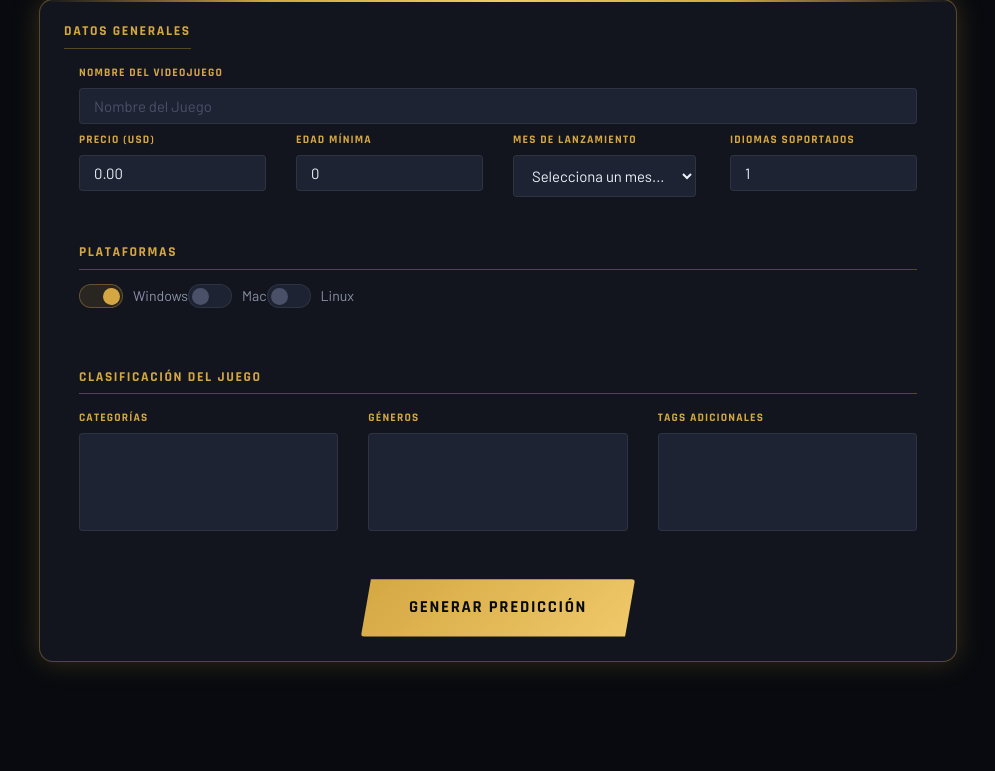
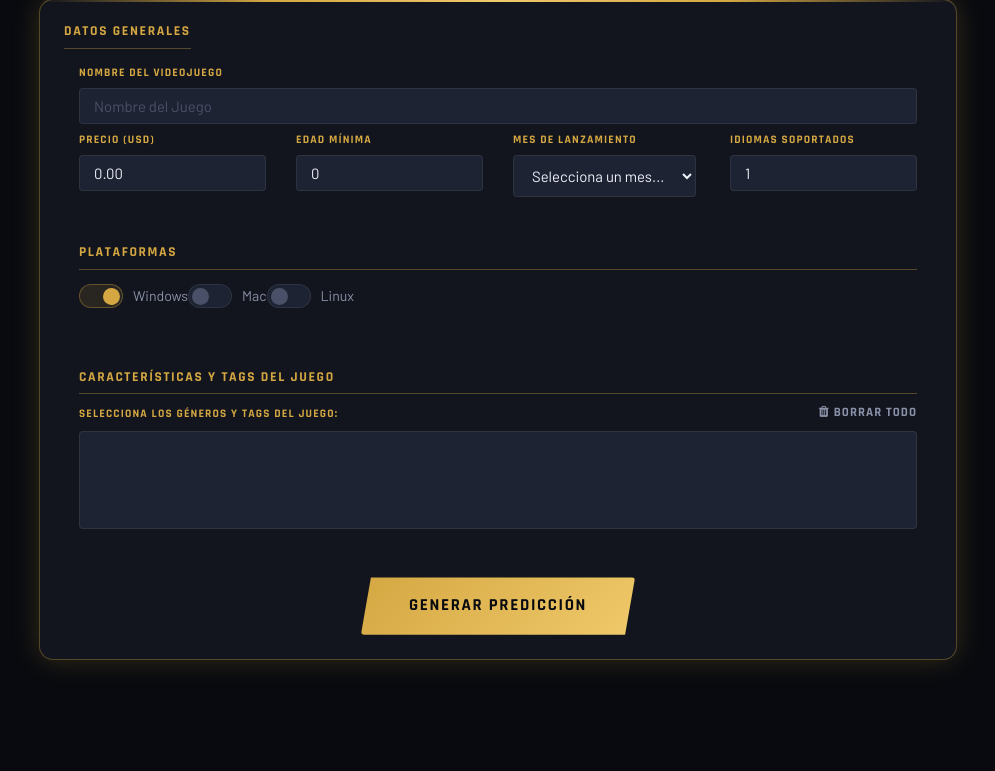
Before and after one commit to AlexisJMoranDev/PlayMetrics, a Flask app: page /predict in a window 1280 px wide. Shown: the part 905-1676 px from the top of the page, without its empty margins (142-1137 px from the left). Run offline with Flask 3, Linux system fonts and the light colour scheme; a user stored in the database is signed in; lists and menus that the app fills with data are empty; parts of the project's set-up code (start-up, migrations or seed data) failed here and were passed over; some libraries are stand-ins or nearby versions.

Commit message:
modifiqué la ventana de predict

```diff
--- a/PlayMetrics 0.4/PlayMetrics/static/CSS/styles.css
+++ b/PlayMetrics 0.4/PlayMetrics/static/CSS/styles.css
@@ -883,8 +883,8 @@ img { display: block; max-width: 100%; }
   background: var(--surface-hi) !important;
   border: 1px solid var(--border) !important;
   border-radius: var(--radius-sm) !important;
-  min-height: 44px;
-  padding: 4px 8px !important;
+  min-height: 58px;
+  padding: 10px 14px !important;
 }
 
 /* Dropdown CERRADO por defecto — Choices.js añade is-active para abrirlo */
@@ -1002,6 +1002,46 @@ img { display: block; max-width: 100%; }
 .choices__list--single {
   padding: 4px 16px 4px 4px;
   color: var(--text-primary);
+}
+
+/* ── Botón ¨Borrar Todo´ ────────────────────────────────────── */
+.btn-borrar {
+    background: transparent;
+    border: none;
+    color: var(--text-secondary);
+    font-family: var(--font-display);
+    font-size: 0.8rem;
+    font-weight: 700;
+    letter-spacing: 0.08em;
+    text-transform: uppercase;
+    cursor: pointer;
+    transition: color var(--ease);
+    padding: 0;
+}
+
+.btn-borrar:hover {
+    color: var(--ruby);
+}
+
+#predict-form.error-en-tags .choices__inner {
+    border-color: var(--ruby) !important;
+    box-shadow: 0 0 0 2px var(--ruby-dim) !important;
+    position: relative;
+}
+#predict-form.error-en-tags .choices__inner::before {
+    content: "Selecciona al menos una etiqueta.";
+    position: absolute;
+    left: 14px;
+    top: 50%;
+    transform: translateY(-50%);
+    color: var(--ruby);
+    font-size: 0.9rem;
+    pointer-events: none;
+    z-index: 5;
+}
+
+#predict-form.error-en-tags .choices__input--cloned::placeholder {
+    color: transparent !important;
 }
 
 /* ── Sección de resultados ────────────────────────────────── */
--- a/PlayMetrics 0.4/PlayMetrics/static/JS/predict.js
+++ b/PlayMetrics 0.4/PlayMetrics/static/JS/predict.js
@@ -7,12 +7,19 @@ document.addEventListener('DOMContentLoaded', function() {
         shouldSort: false
     };
 
-    const categoriesChoice = new Choices('#categories_select', configuracion);
-    const genresChoice = new Choices('#genres_select', configuracion);
     const tagsChoice = new Choices('#tags_select', configuracion);
 
+    const btnBorrarTags = document.getElementById('btn-borrar-tags');
+    if (btnBorrarTags) {
+        btnBorrarTags.addEventListener('click', function() {
+            tagsChoice.removeActiveItems();
+        });
+    }
+
     const form = document.getElementById('predict-form');
-
+    document.getElementById('tags_select').addEventListener('addItem', function() {
+        form.classList.remove('error-en-tags');
+    });
     form.addEventListener('submit', function(evento) {
         evento.preventDefault();
 
@@ -27,17 +34,17 @@ document.addEventListener('DOMContentLoaded', function() {
 
         const checkboxes = document.querySelectorAll('.platform-checkbox:checked');
         if (checkboxes.length === 0) {
-            alert("¡Atención! Debes seleccionar al menos una plataforma (Windows, Mac o Linux).");
+            alert("Debes seleccionar al menos una plataforma (Windows, Mac o Linux)");
             return;
         }
 
         const plataformas = Array.from(checkboxes).map(cb => cb.value);
 
-        const categories = categoriesChoice.getValue(true);
-        const genres = genresChoice.getValue(true);
-        const tags = tagsChoice.getValue(true);
-        const allCombinedTags = [...new Set([...categories, ...genres, ...tags])];
-
+        const allCombinedTags = tagsChoice.getValue(true);
+        if (allCombinedTags.length === 0) {
+            form.classList.add('error-en-tags');
+            return;
+        }
         const requestData = {
             price: parseFloat(document.getElementById('price').value),
             min_age: parseInt(document.getElementById('min_age').value),
@@ -65,6 +72,15 @@ document.addEventListener('DOMContentLoaded', function() {
             btnSubmit.disabled = false;
 
             if(data.status === "success") {
+
+                window.ultimaPrediccion = {
+                    nombre: document.getElementById('game_name').value.trim(),
+                    precio: requestData.price,
+                    edad_minima: requestData.min_age,
+                    mes_lanzamiento: requestData.release_month,
+                    tags_combinados: requestData.combined_tags,
+                    probabilidad: data.lgbm.probabilidad_exito
+                };
 
                 const contenedorResultados = document.getElementById('resultados-prediccion');
                 contenedorResultados.classList.remove('d-none');
--- a/PlayMetrics 0.4/PlayMetrics/templates/predict.html
+++ b/PlayMetrics 0.4/PlayMetrics/templates/predict.html
@@ -85,32 +85,20 @@
         </div>
 
         <div class="col-12 mt-5">
-            <h4 class="border-bottom pb-2">Clasificación del Juego</h4>
+            <h4 class="border-bottom pb-2">Características y Tags del Juego</h4>
         </div>
 
-        <div class="col-md-4">
-            <label class="form-label fw-bold">Categorías</label>
-            <select class="form-control" id="categories_select" multiple>
-                {% for categoria in lista_categorias %}
-                    <option value="{{ categoria }}">{{ categoria }}</option>
-                {% endfor %}
-            </select>
-        </div>
+        <div class="col-12">
+            <div class="d-flex justify-content-between align-items-end mb-2">
+                <label class="form-label fw-bold mb-0">Selecciona los géneros y tags del juego: </label>
+                <button type="button" id="btn-borrar-tags" class="btn-borrar">
+                    <i class="fa fa-trash"></i> Borrar Todo
+                </button>
+            </div>
 
-        <div class="col-md-4">
-            <label class="form-label fw-bold">Géneros</label>
-            <select class="form-control" id="genres_select" multiple>
-                {% for genero in lista_generos %}
-                    <option value="{{ genero }}">{{ genero }}</option>
-                {% endfor %}
-            </select>
-        </div>
-
-        <div class="col-md-4">
-            <label class="form-label fw-bold">Tags Adicionales</label>
             <select class="form-control" id="tags_select" multiple>
-                {% for tag in lista_tags %}
-                    <option value="{{ tag }}">{{ tag }}</option>
+                {% for tag in lista_tags_completa %}
+                    <option value="{{ tag }}">{{ tag|title }}</option>
                 {% endfor %}
             </select>
         </div>
@@ -185,47 +173,24 @@ function guardarProyecto() {
     const btn     = document.getElementById('btn-guardar');
     const msgDiv  = document.getElementById('msg-guardado');
 
-    // Recoger datos del formulario
-    const nombre       = document.getElementById('game_name').value.trim();
-    const precio       = parseFloat(document.getElementById('price').value) || 0;
-    const edad_minima  = parseInt(document.getElementById('min_age').value) || 0;
-    const mes          = parseInt(document.getElementById('release_month').value) || 1;
+    if (!window.ultimaPrediccion) {
+        mostrarMensaje('error', 'No hay datos de predicción para guardar.');
+        return;
+    }
 
-    // Recoger el porcentaje que ya está en pantalla
-    const probTexto    = document.getElementById('res-probabilidad').textContent;
-    const probabilidad = parseFloat(probTexto.replace('%', '')) || 0;
-
-    // Recoger tags seleccionados de los tres selects
-    function getSelected(id) {
-        const sel = document.getElementById(id);
-        return Array.from(sel.selectedOptions).map(o => o.value);
-    }
-    const tags_combinados = [
-        ...getSelected('categories_select'),
-        ...getSelected('genres_select'),
-        ...getSelected('tags_select')
-    ];
-
-    if (!nombre) {
+    const datosAGuardar = window.ultimaPrediccion;
+    if (!datosAGuardar.nombre) {
         mostrarMensaje('error', 'El nombre del proyecto no puede estar vacío.');
         return;
     }
 
-    // Deshabilitar botón mientras se procesa
     btn.disabled    = true;
     btn.textContent = 'Guardando...';
 
     fetch('/api/guardar_proyecto', {
         method: 'POST',
         headers: { 'Content-Type': 'application/json' },
-        body: JSON.stringify({
-            nombre,
-            precio,
-            edad_minima,
-            mes_lanzamiento: mes,
-            tags_combinados,
-            probabilidad
-        })
+        body: JSON.stringify(datosAGuardar)
     })
     .then(r => r.json())
     .then(data => {
--- a/PlayMetrics 0.4/PlayMetrics/views.py
+++ b/PlayMetrics 0.4/PlayMetrics/views.py
@@ -16,24 +16,12 @@ ruta_csv = os.path.join(os.path.dirname(__file__), '..', 'data', 'tags.csv')
 
 try:
     df_tags = pd.read_csv(ruta_csv)
-
-    def obtener_valores_unicos(columna):
-        elementos_unicos = set()
-        for fila in df_tags[columna].dropna():
-            try:
-                lista_elementos = ast.literal_eval(fila)
-                for elemento in lista_elementos:
-                    elementos_unicos.add(elemento)
-            except (ValueError, SyntaxError):
-                continue
-        return sorted(list(elementos_unicos))
-
-    LISTA_CATEGORIAS = obtener_valores_unicos('categories')
-    LISTA_GENEROS    = obtener_valores_unicos('genres')
-    LISTA_TAGS       = obtener_valores_unicos('tags')
+    LISTA_TAGS_COMPLETA = df_tags['tag'].dropna().tolist()
+    LISTA_TAGS_COMPLETA = sorted(LISTA_TAGS_COMPLETA)
 
 except Exception as e:
-    LISTA_CATEGORIAS, LISTA_GENEROS, LISTA_TAGS = [], [], []
+    print(f"Error al cargar los tags: {e}")
+    LISTA_TAGS_COMPLETA = []
 
 
 # ── Vistas principales ────────────────────────────────────────
@@ -50,9 +38,7 @@ def predict():
     return render_template(
         "predict.html",
         user=current_user,
-        lista_categorias=LISTA_CATEGORIAS,
-        lista_generos=LISTA_GENEROS,
-        lista_tags=LISTA_TAGS
+        lista_tags_completa=LISTA_TAGS_COMPLETA
     )
 
 
```
Also changed, not shown: PlayMetrics 0.4/instance/database.db.
